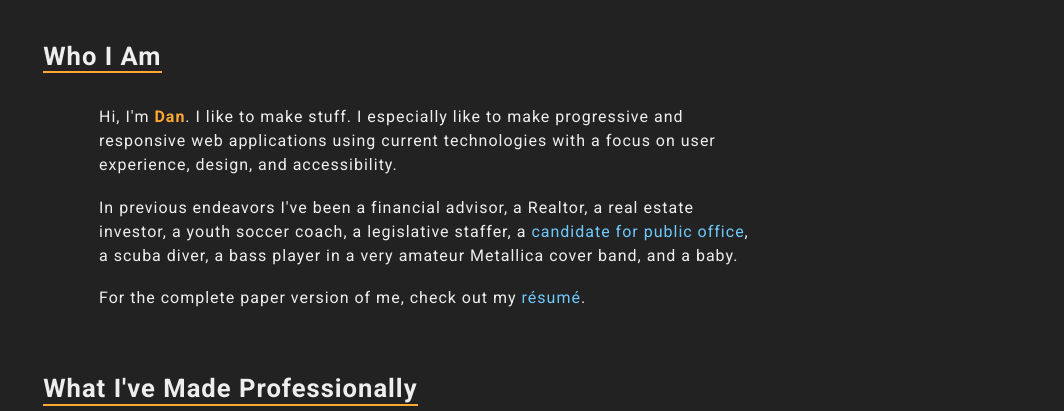
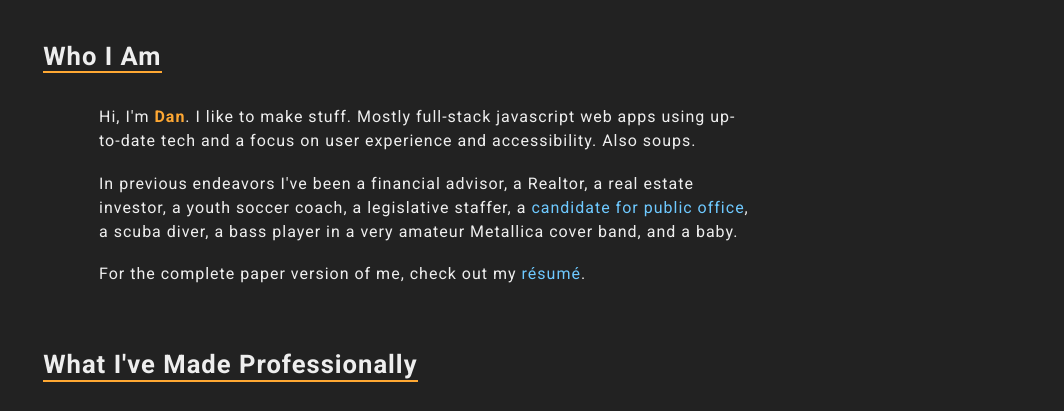
Before and after one commit to DanBuda11/portfolio, a website: page src/index.html in a window 1280 px wide. Shown: the part 179-590 px from the top of the page, without its empty margins (216-1280 px from the left). Drawn offline with Linux system fonts and the light colour scheme.

Commit message:
update bio blurb

```diff
--- a/src/index.html
+++ b/src/index.html
@@ -91,10 +91,9 @@
       <section id="about">
         <h2 class="section__title">Who I Am</h2>
         <p class="about__blurb">
-          Hi, I'm <span class="about__name">Dan</span>. I like to make stuff. I
-          especially like to make progressive and responsive web applications
-          using current technologies with a focus on user experience, design,
-          and accessibility.
+          Hi, I'm <span class="about__name">Dan</span>. I like to make stuff.
+          Mostly full-stack javascript web apps using up-to-date tech and a
+          focus on user experience and accessibility. Also soups.
         </p>
         <br />
         <p class="about__blurb">
```
